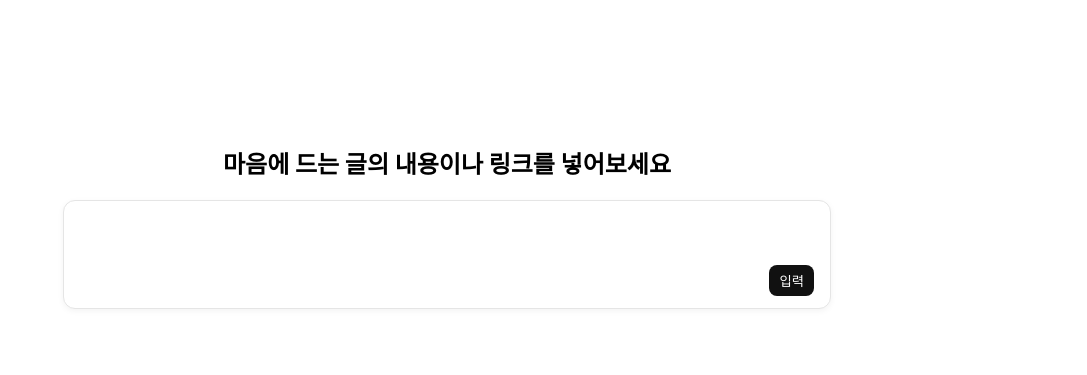
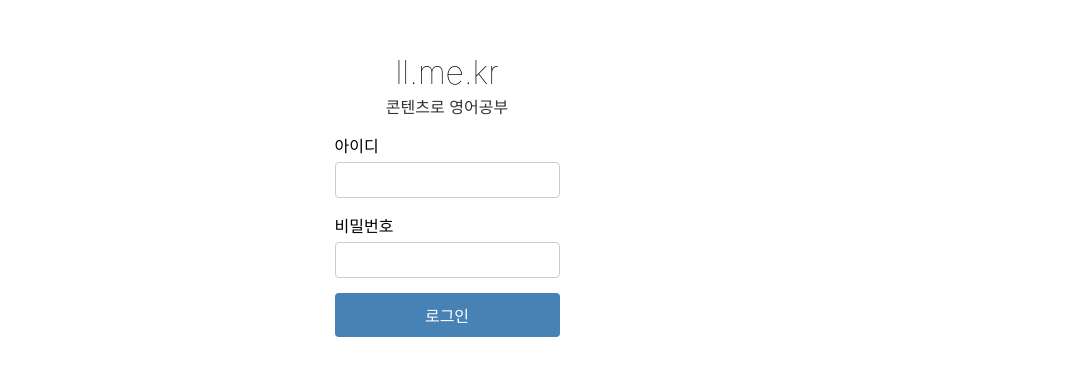
Before and after one commit to aooen/learn-language, a SvelteKit app in the folder apps/frontend/: page / in a window 1280 px wide. Shown: the part 205-580 px from the top of the page, without its empty margins (193-1280 px from the left). Built offline with nearby package versions, Linux system fonts and the light colour scheme; a web font is replaced by a local one; what hono would draw is missing.

Commit message:
feat(user): login page

```diff
--- /dev/null
+++ b/apps/frontend/src/lib/stores/auth.svelte.ts
@@ -0,0 +1,17 @@
+import { client } from '$lib/utils/api';
+
+const LOCAL_STORAGE_JWT_KEY = 'jwt';
+
+export const authStore = $state({
+  jwt: localStorage.getItem(LOCAL_STORAGE_JWT_KEY),
+});
+
+export async function login(username: string, password: string) {
+  const res = await client.user.login.$post({ json: { username, password } });
+  if (!res.ok) {
+    throw new Error('Not found user');
+  }
+  const json = await res.json();
+  authStore.jwt = json.token;
+  localStorage.setItem(LOCAL_STORAGE_JWT_KEY, json.token);
+}
--- a/apps/frontend/src/routes/+layout.svelte
+++ b/apps/frontend/src/routes/+layout.svelte
@@ -1,77 +1,7 @@
 <script lang="ts">
-  import ArchiveOutlineIcon from 'virtual:icons/ion/archive-outline';
   import './index.css';
 
   let { children } = $props();
 </script>
 
-<div class="wrapper">
-  <nav class="nav">
-    <div class="menu">
-      <ArchiveOutlineIcon class="icon" />
-      <span class="tooltiptext">단어 수집</span>
-    </div>
-  </nav>
-
-  <div class="content">
-    {@render children()}
-  </div>
-</div>
-
-<style lang="scss">
-  .wrapper {
-    display: flex;
-    flex-direction: column;
-    height: 100%;
-
-    .nav {
-      display: flex;
-      gap: 6px;
-      padding: 4px;
-      border-right: 1px solid #eee;
-      background-color: #f5f5f5;
-
-      .menu {
-        position: relative;
-        display: flex;
-        padding: 8px;
-        border-radius: 5px;
-        font-size: 1.25rem;
-        cursor: pointer;
-        transition: 0.2s background;
-
-        .tooltiptext {
-          position: absolute;
-          top: 50%;
-          left: 105%;
-          z-index: 1;
-          width: max-content;
-          padding: 2px 4px;
-          background-color: #000a;
-          border-radius: 6px;
-          color: #fff;
-          font-size: 0.75rem;
-          text-align: center;
-          opacity: 0;
-          transition: 0.4s opacity;
-          visibility: hidden;
-          transform: translateY(-50%);
-        }
-
-        &:hover {
-          background-color: #eee;
-
-          .tooltiptext {
-            visibility: visible;
-            opacity: 1;
-          }
-        }
-      }
-    }
-
-    .content {
-      flex: 1;
-      padding: 16px;
-    }
-  }
-</style>
+{@render children()}
--- a/apps/frontend/src/routes/+page.svelte
+++ b/apps/frontend/src/routes/+page.svelte
@@ -1,113 +1,107 @@
 <script lang="ts">
-  import { client } from '$lib/utils/api';
+  import { goto } from '$app/navigation';
+  import { authStore, login } from '$lib/stores/auth.svelte';
+  import { onMount } from 'svelte';
+  import './index.css';
 
-  let url = $state('');
-  let resultPromise = $state<Promise<string> | null>(null);
+  let username = $state('');
+  let password = $state('');
 
-  async function submitUrl() {
-    resultPromise = client.collect.$post({ json: { url } }).then((res) => res.text());
-    url = '';
+  onMount(() => {
+    if (authStore.jwt) {
+      // TODO: valid JWT인지 체크 추가
+      goto('/home');
+    }
+  });
+
+  async function submitLogin(e: Event) {
+    e.preventDefault();
+    try {
+      await login(username, password);
+      goto('/home');
+    } catch (e: unknown) {
+      if (e instanceof Error) {
+        alert(e.message);
+      }
+    }
   }
 </script>
 
 <div class="wrapper">
-  <h2>마음에 드는 글의 내용이나 링크를 넣어보세요</h2>
-  <form class="form">
-    <div class="inputbar">
-      <textarea bind:value={url} style:height={`${url.split('\n').length * 1.6}rem`}></textarea>
-      <div class="toolbar">
-        <button class="submit" onclick={submitUrl}>입력</button>
-      </div>
+  <h1>ll.me.kr</h1>
+  <h2>콘텐츠로 영어공부</h2>
+  <form on:submit={submitLogin} class="login-form">
+    <div class="form-group">
+      <label for="username">아이디</label>
+      <input id="username" type="text" bind:value={username} required />
     </div>
+
+    <div class="form-group">
+      <label for="password">비밀번호</label>
+      <input id="password" type="password" bind:value={password} required />
+    </div>
+
+    <button type="submit" class="login-button">로그인</button>
   </form>
-
-  {#await resultPromise}
-    loading...
-  {:then result}
-    {#if result}
-      <textarea class="result">{result}</textarea>
-    {/if}
-  {/await}
 </div>
 
 <style lang="scss">
   .wrapper {
     display: flex;
     flex-direction: column;
-    align-items: center;
     justify-content: center;
     height: 100%;
 
-    .form {
-      display: flex;
-      justify-content: center;
-      width: 100%;
-      padding: 0 20px;
+    h1,
+    h2 {
+      text-align: center;
+      margin: 0;
+      font-weight: lighter;
     }
 
-    .inputbar {
+    h2 {
+      margin-top: 2px;
+      color: #333;
+      font-size: 1rem;
+    }
+
+    .login-form {
       display: flex;
       flex-direction: column;
-      align-items: center;
-      width: 100%;
-      max-width: 768px;
-      padding: 12px 16px;
-      border: 1px solid #e5e5e5;
-      border-radius: 12px;
-      background-color: #fff;
-      box-shadow: 0 2px 6px rgba(0, 0, 0, 0.05);
+      gap: 15px;
+      max-width: 300px;
+      margin: 15px auto 0;
+    }
 
-      textarea {
-        width: 100%;
-        height: 3.2rem;
-        min-height: 3.2rem;
-        max-height: 16rem;
-        border: 0;
-        background: none;
-        color: #343541;
-        font-size: 1rem;
-        line-height: 1.6;
-        outline: none;
-        resize: none;
+    .form-group {
+      display: flex;
+      flex-direction: column;
+      gap: 5px;
+
+      label {
+        font-weight: 500;
       }
 
-      .toolbar {
-        display: flex;
-        justify-content: flex-end;
-        width: 100%;
-
-        .submit {
-          padding: 6px 10px;
-          border: 0;
-          border-radius: 8px;
-          background-color: #111;
-          color: white;
-          cursor: pointer;
-          transition: background-color 0.2s;
-
-          &:hover {
-            background-color: #333;
-          }
-        }
+      input {
+        padding: 8px;
+        border: 1px solid #ccc;
+        border-radius: 4px;
+        font-size: 16px;
       }
     }
 
-    .result {
-      width: 100%;
-      max-width: 768px;
-      margin-top: 24px;
-      padding: 16px;
-      border-radius: 12px;
-      border: 1px solid #e5e5e5;
-      background-color: #f7f7f8;
-      min-height: 150px;
-      font-family:
-        system-ui,
-        -apple-system,
-        sans-serif;
-      font-size: 0.95rem;
-      line-height: 1.5;
-      color: #343541;
+    .login-button {
+      padding: 10px;
+      background-color: #4682b4;
+      color: white;
+      border: none;
+      border-radius: 4px;
+      font-size: 16px;
+      cursor: pointer;
+
+      &:hover {
+        background-color: darken(#4682b4, 10%);
+      }
     }
   }
 </style>
--- /dev/null
+++ b/apps/frontend/src/routes/home/+layout.svelte
@@ -0,0 +1,76 @@
+<script lang="ts">
+  import ArchiveOutlineIcon from 'virtual:icons/ion/archive-outline';
+
+  let { children } = $props();
+</script>
+
+<div class="wrapper">
+  <nav class="nav">
+    <div class="menu">
+      <ArchiveOutlineIcon class="icon" />
+      <span class="tooltiptext">단어 수집</span>
+    </div>
+  </nav>
+
+  <div class="content">
+    {@render children()}
+  </div>
+</div>
+
+<style lang="scss">
+  .wrapper {
+    display: flex;
+    flex-direction: column;
+    height: 100%;
+
+    .nav {
+      display: flex;
+      gap: 6px;
+      padding: 4px;
+      border-right: 1px solid #eee;
+      background-color: #f5f5f5;
+
+      .menu {
+        position: relative;
+        display: flex;
+        padding: 8px;
+        border-radius: 5px;
+        font-size: 1.25rem;
+        cursor: pointer;
+        transition: 0.2s background;
+
+        .tooltiptext {
+          position: absolute;
+          top: 50%;
+          left: 105%;
+          z-index: 1;
+          width: max-content;
+          padding: 2px 4px;
+          background-color: #000a;
+          border-radius: 6px;
+          color: #fff;
+          font-size: 0.75rem;
+          text-align: center;
+          opacity: 0;
+          transition: 0.4s opacity;
+          visibility: hidden;
+          transform: translateY(-50%);
+        }
+
+        &:hover {
+          background-color: #eee;
+
+          .tooltiptext {
+            visibility: visible;
+            opacity: 1;
+          }
+        }
+      }
+    }
+
+    .content {
+      flex: 1;
+      padding: 16px;
+    }
+  }
+</style>
--- /dev/null
+++ b/apps/frontend/src/routes/home/+page.svelte
@@ -0,0 +1,113 @@
+<script lang="ts">
+  import { client } from '$lib/utils/api';
+
+  let url = $state('');
+  let resultPromise = $state<Promise<string> | null>(null);
+
+  async function submitUrl() {
+    resultPromise = client.collect.$post({ json: { url } }).then((res) => res.text());
+    url = '';
+  }
+</script>
+
+<div class="wrapper">
+  <h2>마음에 드는 글의 내용이나 링크를 넣어보세요</h2>
+  <form class="form">
+    <div class="inputbar">
+      <textarea bind:value={url} style:height={`${url.split('\n').length * 1.6}rem`}></textarea>
+      <div class="toolbar">
+        <button class="submit" onclick={submitUrl}>입력</button>
+      </div>
+    </div>
+  </form>
+
+  {#await resultPromise}
+    loading...
+  {:then result}
+    {#if result}
+      <textarea class="result">{result}</textarea>
+    {/if}
+  {/await}
+</div>
+
+<style lang="scss">
+  .wrapper {
+    display: flex;
+    flex-direction: column;
+    align-items: center;
+    justify-content: center;
+    height: 100%;
+
+    .form {
+      display: flex;
+      justify-content: center;
+      width: 100%;
+      padding: 0 20px;
+    }
+
+    .inputbar {
+      display: flex;
+      flex-direction: column;
+      align-items: center;
+      width: 100%;
+      max-width: 768px;
+      padding: 12px 16px;
+      border: 1px solid #e5e5e5;
+      border-radius: 12px;
+      background-color: #fff;
+      box-shadow: 0 2px 6px rgba(0, 0, 0, 0.05);
+
+      textarea {
+        width: 100%;
+        height: 3.2rem;
+        min-height: 3.2rem;
+        max-height: 16rem;
+        border: 0;
+        background: none;
+        color: #343541;
+        font-size: 1rem;
+        line-height: 1.6;
+        outline: none;
+        resize: none;
+      }
+
+      .toolbar {
+        display: flex;
+        justify-content: flex-end;
+        width: 100%;
+
+        .submit {
+          padding: 6px 10px;
+          border: 0;
+          border-radius: 8px;
+          background-color: #111;
+          color: white;
+          cursor: pointer;
+          transition: background-color 0.2s;
+
+          &:hover {
+            background-color: #333;
+          }
+        }
+      }
+    }
+
+    .result {
+      width: 100%;
+      max-width: 768px;
+      margin-top: 24px;
+      padding: 16px;
+      border-radius: 12px;
+      border: 1px solid #e5e5e5;
+      background-color: #f7f7f8;
+      min-height: 150px;
+      font-family:
+        system-ui,
+        -apple-system,
+        sans-serif;
+      font-size: 0.95rem;
+      line-height: 1.5;
+      color: #343541;
+    }
+  }
+</style>
```
